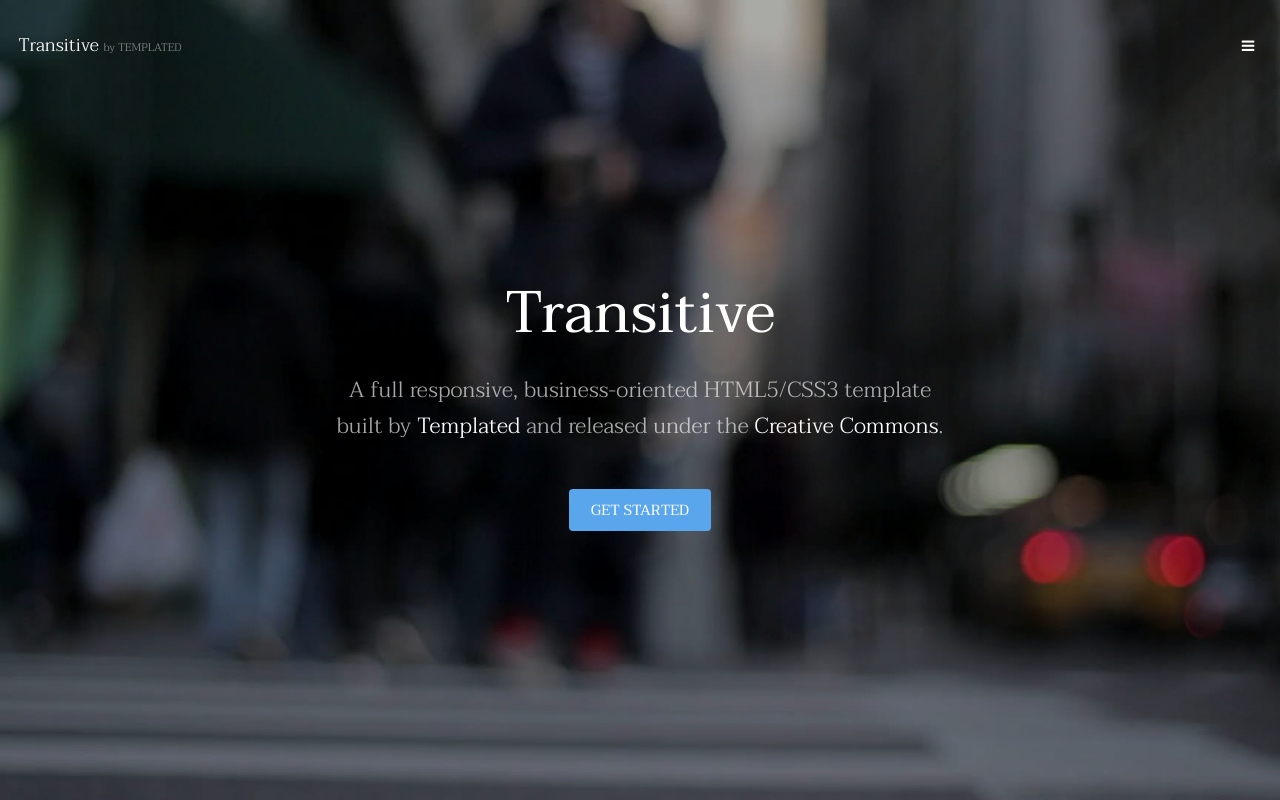
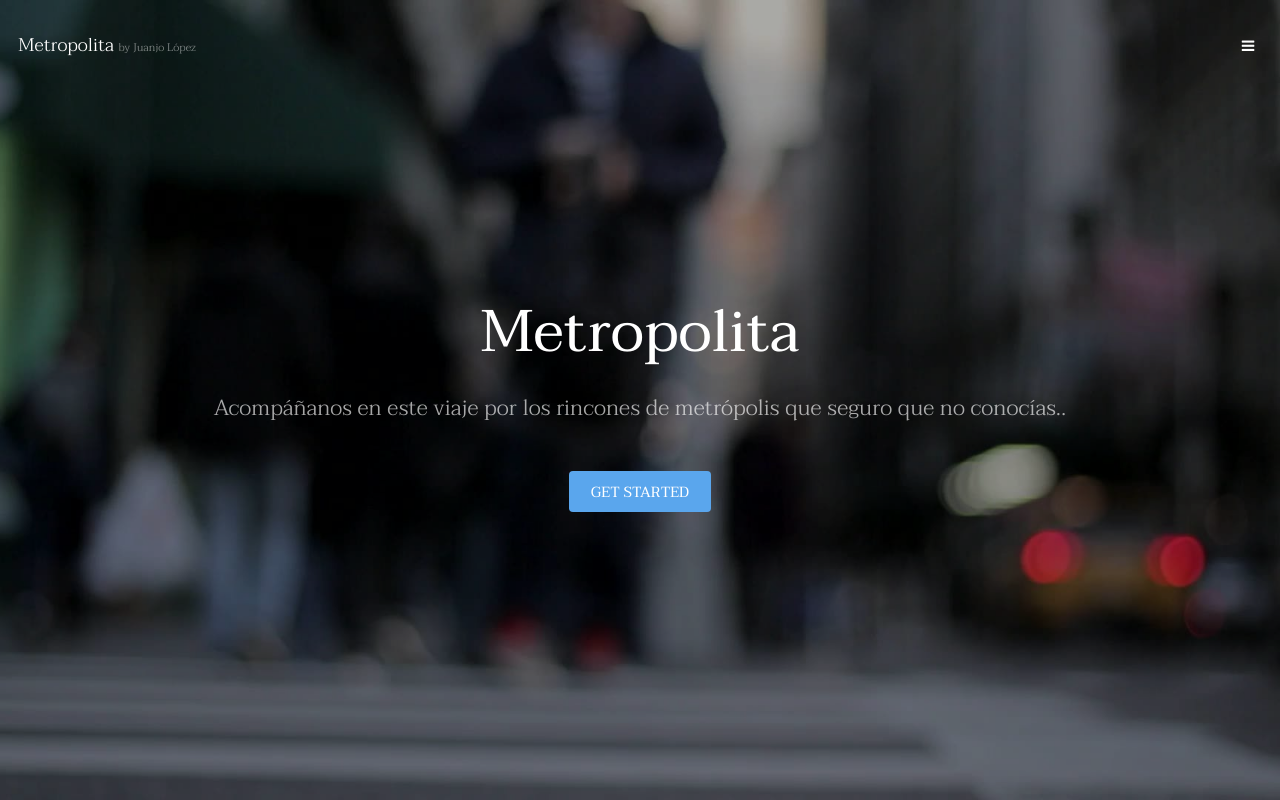
Before and after one commit to DomingoLP/REP_04_METROPOLITA, a plain HTML site: page metropolita/index.html in a window 1280 px wide. Shown: the top 800 px of the page. Drawn offline with Linux system fonts and the light colour scheme.

Commit message:
Cambios en la portada por Juanjo

```diff
--- a/metropolita/index.html
+++ b/metropolita/index.html
@@ -6,7 +6,7 @@
 -->
 <html>
 	<head>
-		<title>Transitive by TEMPLATED</title>
+		<title>Metropolita by Juanjo López</title>
 		<meta charset="utf-8" />
 		<meta name="viewport" content="width=device-width, initial-scale=1" />
 		<link rel="stylesheet" href="assets/css/main.css" />
@@ -15,7 +15,7 @@
 
 		<!-- Header -->
 			<header id="header" class="alt">
-				<div class="logo"><a href="index.html">Transitive <span>by TEMPLATED</span></a></div>
+				<div class="logo"><a href="index.html">Metropolita <span>by Juanjo López</span></a></div>
 				<a href="#menu" class="toggle"><span>Menu</span></a>
 			</header>
 
@@ -36,9 +36,8 @@
 		-->
 			<section id="banner" data-video="images/banner">
 				<div class="inner">
-					<h1>Transitive</h1>
-					<p>A full responsive, business-oriented HTML5/CSS3 template<br />
-					built by <a href="https://templated.co/">Templated</a> and released under the <a href="https://templated.co/license">Creative Commons</a>.</p>
+					<h1>Metropolita</h1>
+					<p>Acompáñanos en este viaje por los rincones de metrópolis que seguro que no conocías.</a>.</p>
 					<a href="#one" class="button special scrolly">Get Started</a>
 				</div>
 			</section>
```
